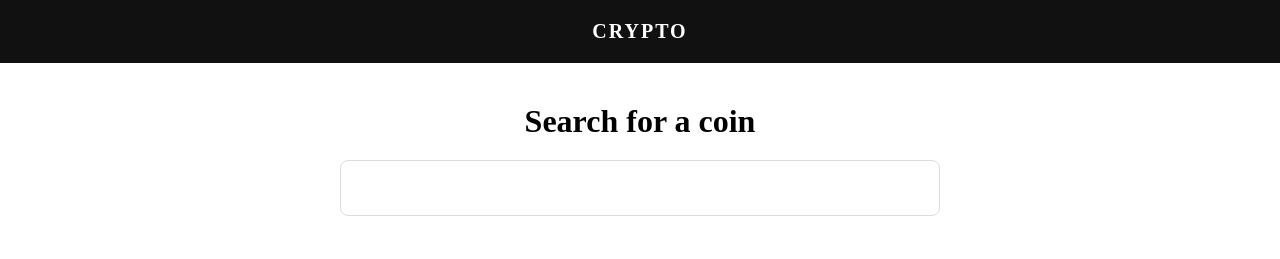
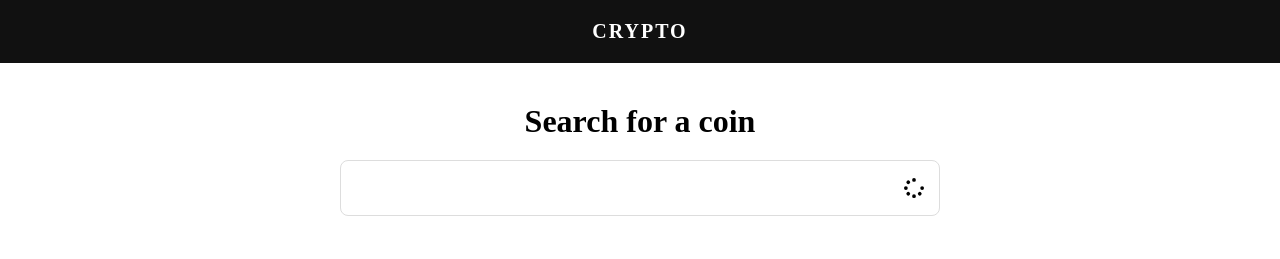
Before and after one commit to NathanDavids/Crypto-Price-App, a React (Vite) app: page / in a window 1280 px wide. Shown: the top 259 px of the page. Built offline with nearby package versions, Linux system fonts and the light colour scheme; no server answers.

Commit message:
Added loading animation for search bar

```diff
--- a/src/components/style.scss
+++ b/src/components/style.scss
@@ -75,6 +75,17 @@ h1 a {
         border-radius: 8px;
         padding: 0 24px;
         line-height: 54px;
+    }
+}
+
+.home-search-input{
+    position: relative;
+
+    svg{
+        position: absolute;
+        top: 50%;
+        transform: translateY(-50%);
+        right: 16px;
     }
 }
 
--- a/src/pages/Home.jsx
+++ b/src/pages/Home.jsx
@@ -20,6 +20,7 @@ export default function Home() {
                 <h2> Search for a coin </h2>
                 <div className='home-search-input'>
                 <input type='text' value={store.query} onChange={store.setQuery}/>
+                <svg xmlns="http://www.w3.org/2000/svg" height="20px" width="20px" viewBox="0 0 512 512"><path fill='currentColor' d="M304 48a48 48 0 1 0 -96 0 48 48 0 1 0 96 0zm0 416a48 48 0 1 0 -96 0 48 48 0 1 0 96 0zM48 304a48 48 0 1 0 0-96 48 48 0 1 0 0 96zm464-48a48 48 0 1 0 -96 0 48 48 0 1 0 96 0zM142.9 437A48 48 0 1 0 75 369.1 48 48 0 1 0 142.9 437zm0-294.2A48 48 0 1 0 75 75a48 48 0 1 0 67.9 67.9zM369.1 437A48 48 0 1 0 437 369.1 48 48 0 1 0 369.1 437z"/></svg>
                 </div>
                 </div>
             </header>
```
